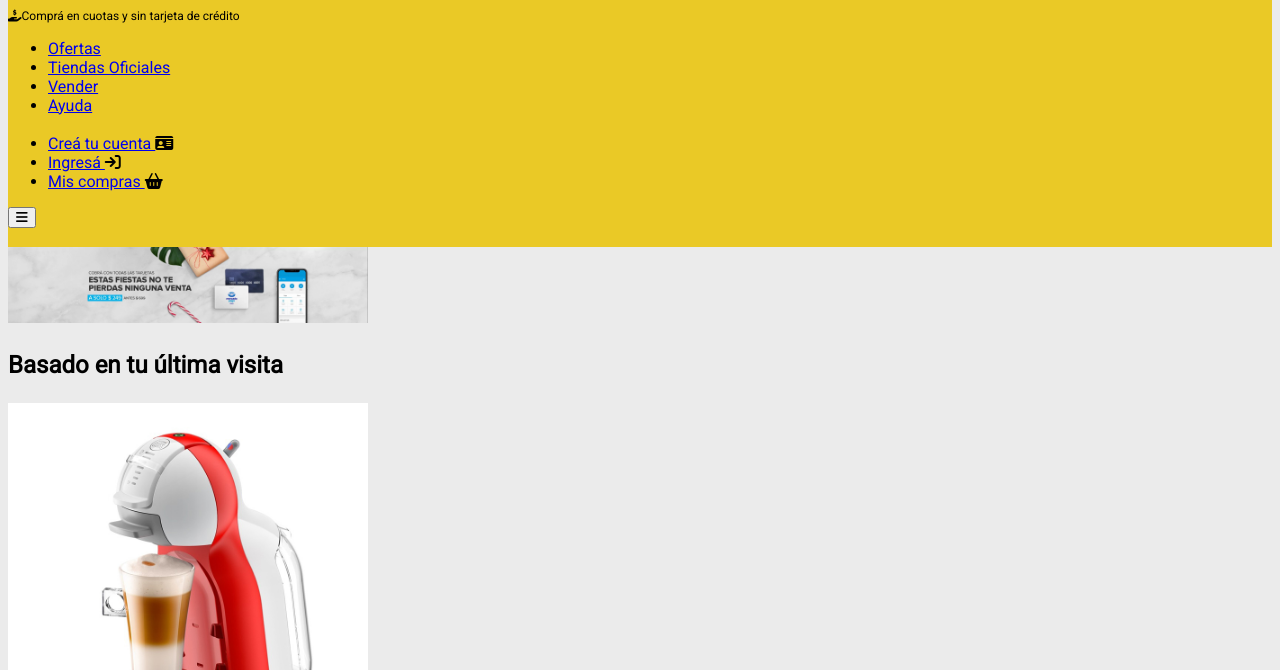
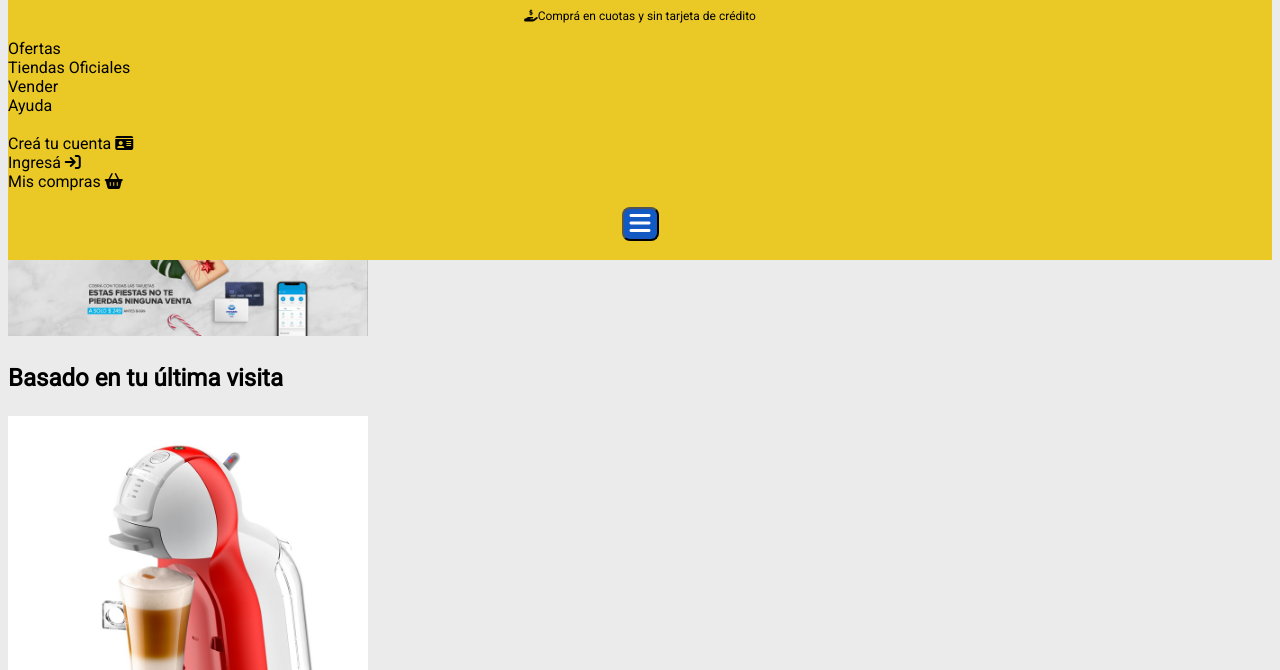
Before and after one commit to federico-festa/dh-modulo4, a website: page Mercado-Liebre/views/home.html in a window 1280 px wide. Shown: the part 130-800 px from the top of the page. Drawn offline with Linux system fonts and the light colour scheme; files that its build step writes are made by us from their sources; files whose address does not match are found by name.

Commit message:
Add color

```diff
--- a/Mercado-Liebre/public/css/styles.css
+++ b/Mercado-Liebre/public/css/styles.css
@@ -1,4 +1,5 @@
 @import url('https://fonts.googleapis.com/css2?family=Roboto&display=swap');
+
 body {
     font-family: 'Roboto', sans-serif;
     background-color: #ebebeb;
@@ -16,8 +17,20 @@ header {
     background-color: #EAC926;
 }
 
-.burger-menu {
-    color: #03264C;
+footer {
+    background-color: white;
+    text-align: center;
+    color:  #666;
+}
+
+.navbar {
+    list-style: none;
+    padding: 0;
+}
+
+.navbar li a {
+    text-decoration: none;
+    color: black;
 }
 
 .precio {
@@ -29,7 +42,34 @@ header {
 }
 
 .descripciones {
-    font-size: 16px;;
+    font-size: 16px;
+    ;
+}
+
+.footer {
+    text-align: center;
+}
+
+#burger-menu {
+    background-color: #1259c3;
+    text-align: center;
+    align-items: center;
+    color: white;
+    border-radius: 8px;
+    font-size: 24px;
+}
+
+#burger-menu-cont {
+    text-align: center;
+}
+
+#cuotas {
+    text-align: center;
+    align-items: center;
+}
+
+#icon-ft {
+    color: #1259c3;
 }
 
 /* Secciones a poner estilo: navbar, login bar, search bar.
```
